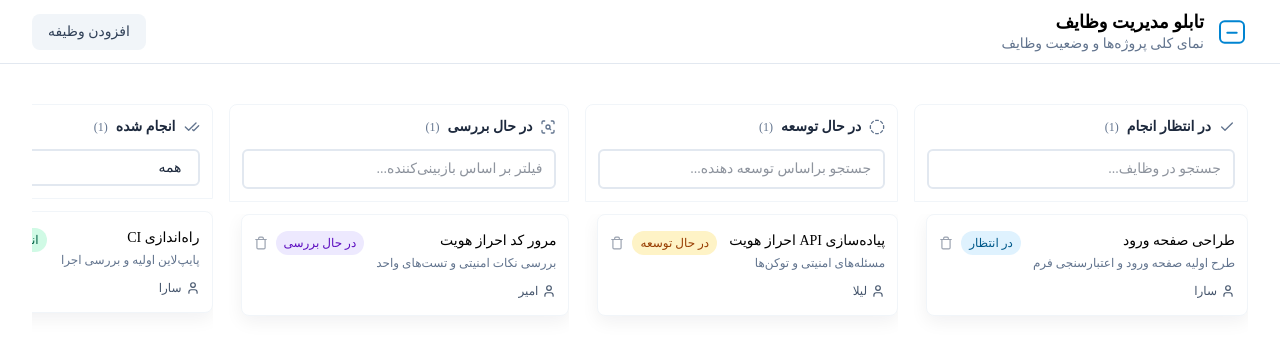
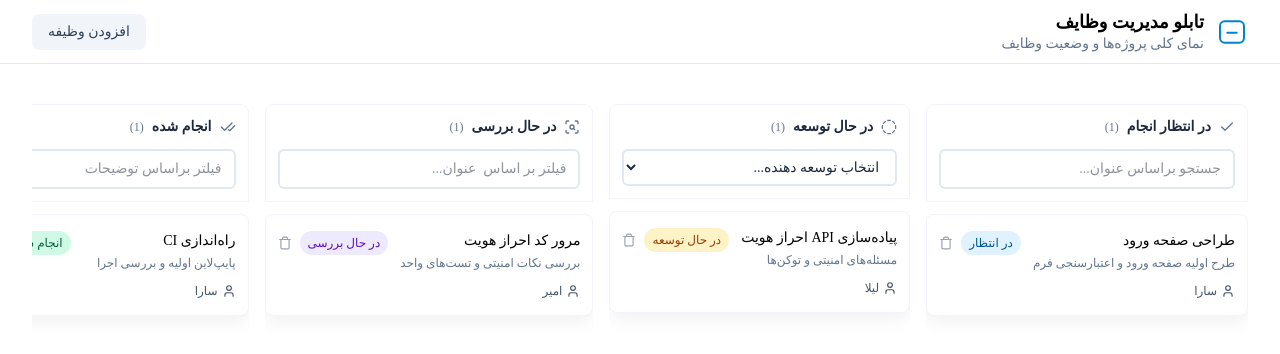
Before and after one commit to rezahtms/task-manager, a Next.js app: page /tasks in a window 1280 px wide. Shown: the top 354 px of the page. Built offline with nearby package versions, Linux system fonts and the light colour scheme.

Commit message:
feat(filster):create filter for columns

```diff
--- a/app/components/tasks/ColumnHeader.tsx
+++ b/app/components/tasks/ColumnHeader.tsx
@@ -1,16 +1,6 @@
+import { InputFilter, SelectFilter } from "@/app/libs/types/task";
 import { LucideIcon } from "lucide-react";
-
-type InputFilter = {
-  type: "input";
-  placeholder: string;
-  focusColor: string;
-};
-
-type SelectFilter = {
-  type: "select";
-  options: string[];
-  focusColor: string;
-};
+import { ChangeEvent, useState } from "react";
 
 export default function ColumnHeader({
   id,
@@ -18,13 +8,33 @@ export default function ColumnHeader({
   count,
   Icon,
   filter,
+  onFilterChange,
 }: {
   id: string;
   title: string;
   count: number;
   Icon: LucideIcon;
   filter: InputFilter | SelectFilter;
+  onFilterChange?: (value: string) => void;
 }) {
+  const [filterValue, setFilterValue] = useState("");
+
+  const handleInputChange = (e: ChangeEvent<HTMLInputElement>) => {
+    const value = e.target.value;
+    setFilterValue(value);
+    if (onFilterChange) {
+      onFilterChange(value);
+    }
+  };
+
+  const handleSelectChange = (e: ChangeEvent<HTMLSelectElement>) => {
+    const value = e.target.value;
+    setFilterValue(value);
+    if (onFilterChange) {
+      onFilterChange(value);
+    }
+  };
+
   return (
     <div className="sticky top-0 bg-white/95 backdrop-blur border border-slate-100 rounded-t-lg z-10 p-3">
       <div className="flex items-center text-slate-500 gap-2">
@@ -37,19 +47,40 @@ export default function ColumnHeader({
 
       <div className="mt-3">
         {filter.type === "input" ? (
+          <>
             <input
               type="text"
+              value={filterValue}
+              onChange={handleInputChange}
               placeholder={filter.placeholder}
               className={`w-full rounded-md border-2 border-slate-200 px-3 py-2 text-sm text-slate-800 focus:outline-none focus:border-${filter.focusColor}`}
+              aria-label={`فیلتر ${title} - جستجو در وظایف`}
+              aria-describedby={`${id}-instructions`}
             />
+            <div id={`${id}-instructions`} className="sr-only">
+              تایپ کنید تا لیست وظایف فیلتر شود
+            </div>
+          </>
         ) : (
+          <>
             <select
+              value={filterValue}
+              onChange={handleSelectChange}
               className={`w-full rounded-md border-2 border-slate-200 px-3 py-2 text-sm text-slate-800 focus:outline-none focus:border-${filter.focusColor}`}
+              aria-label={`فیلتر ${title} - انتخاب گزینه`}
+              aria-describedby={`${id}-instructions`}
             >
+              <option value="">{filter.placeholder}</option>
               {filter.options.map((opt) => (
-              <option key={opt}>{opt}</option>
+                <option key={opt} value={opt}>
+                  {opt}
+                </option>
               ))}
             </select>
+            <div id={`${id}-instructions`} className="sr-only">
+              گزینه مورد نظر را انتخاب کنید تا لیست وظایف فیلتر شود
+            </div>
+          </>
         )}
       </div>
     </div>
--- a/app/components/tasks/DnDBoard.tsx
+++ b/app/components/tasks/DnDBoard.tsx
@@ -5,21 +5,28 @@ import Column from "@/app/components/tasks/Column";
 import ColumnHeader from "@/app/components/tasks/ColumnHeader";
 import TaskCard from "@/app/components/tasks/TaskCard";
 import TaskList from "@/app/components/tasks/TaskList";
+import { useDragAndDrop } from "@/app/hooks/useDragAndDrop";
+import { useTaskFilters } from "@/app/hooks/useTaskFilters";
 import { COLUMNS } from "@/app/libs/constants/tasks";
 import { useAppDispatch, useAppSelector } from "@/app/libs/hooks/useRedux";
-import { initializeTasks, moveTask } from "@/app/libs/stores/tasksSlice";
-import { DraggingContext, Task, TaskStatus } from "@/app/libs/types/task";
+import { initializeTasks } from "@/app/libs/stores/tasksSlice";
+import { TaskStatus } from "@/app/libs/types/task";
 import { AnimatePresence, motion } from "framer-motion";
-import { useEffect, useState } from "react";
+import { useEffect } from "react";
 
 export default function DnDBoard() {
   const dispatch = useAppDispatch();
-  const { tasks, columns } = useAppSelector((state) => state.tasks);
-  const [draggingContext, setDraggingContext] = useState<DraggingContext>({
-    isDragging: false,
-    activeTaskId: null,
-    sourceColumnId: null,
-  });
+  const { tasks } = useAppSelector((state) => state.tasks);
+
+  const {
+    draggingContext,
+    handleDragStart,
+    handleDragEnd,
+    handleDragOver,
+    handleDrop,
+  } = useDragAndDrop();
+  const { filters, handleFilterChange, getFilteredTasksForStatus } =
+    useTaskFilters();
 
   useEffect(() => {
     import("@/app/libs/constants/tasks").then(({ TASKS }) => {
@@ -27,74 +34,18 @@ export default function DnDBoard() {
     });
   }, [dispatch]);
 
-  const handleDragStart = (
-    e: React.DragEvent<HTMLDivElement>,
-    taskId: string,
-    sourceStatus: string,
-  ) => {
-    e.dataTransfer.setData("taskId", taskId);
-    e.dataTransfer.setData("sourceStatus", sourceStatus);
-    setDraggingContext({
-      isDragging: true,
-      activeTaskId: taskId,
-      sourceColumnId: sourceStatus as TaskStatus,
-    });
-  };
-
-  const handleDragEnd = () => {
-    setDraggingContext({
-      isDragging: false,
-      activeTaskId: null,
-      sourceColumnId: null,
-    });
-  };
-
-  const handleDragOver = (e: React.DragEvent<HTMLDivElement>) => {
-    e.preventDefault();
-  };
-
-  const handleDrop = (
-    e: React.DragEvent<HTMLDivElement>,
-    destinationStatus: string,
-  ) => {
-    e.preventDefault();
-    const taskId = e.dataTransfer.getData("taskId");
-    const sourceStatus = e.dataTransfer.getData("sourceStatus");
-
-    if (!taskId || !sourceStatus) return;
-
-    const typedSourceStatus = sourceStatus as TaskStatus;
-    const typedDestinationStatus = destinationStatus as TaskStatus;
-
-    if (typedSourceStatus === typedDestinationStatus) {
-      handleDragEnd();
-      return;
-    }
-
-    dispatch(
-      moveTask({
-        taskId,
-        sourceStatus: typedSourceStatus,
-        destinationStatus: typedDestinationStatus,
-      }),
-    );
-
-    handleDragEnd();
-  };
-
-  const tasksByStatus: Record<string, Task[]> = {};
-  COLUMNS.forEach((column) => {
-    tasksByStatus[column.status] = tasks.filter(
-      (task) => task.status === column.status,
-    );
-  });
-
   return (
     <div className="max-w-7xl mx-auto px-4 md:px-8">
       <section aria-label="تابلو کانبان" className="mt-6">
         <div id="board-wrapper" className="overflow-x-auto focus:outline-none">
           <Board>
-            {COLUMNS.map((column) => (
+            {COLUMNS.map((column) => {
+              const filteredTasks = getFilteredTasksForStatus(
+                column.status as TaskStatus,
+                tasks,
+              );
+
+              return (
                 <Column
                   key={column.id}
                   id={`col-${column.id}`}
@@ -105,14 +56,17 @@ export default function DnDBoard() {
                   <ColumnHeader
                     id={`col-${column.id}-title`}
                     title={column.title}
-                  count={columns[column.status]?.length ?? 0}
+                    count={filteredTasks.length}
                     Icon={column.icon}
                     filter={column.filter}
+                    onFilterChange={(value) =>
+                      handleFilterChange(column.id, value)
+                    }
                   />
 
                   <TaskList ariaLabel={`لیست وظایف ${column.title}`}>
                     <AnimatePresence>
-                    {tasksByStatus[column.status]?.map((task) => (
+                      {filteredTasks.map((task) => (
                         <div
                           key={task.id}
                           draggable
@@ -138,9 +92,21 @@ export default function DnDBoard() {
                         </div>
                       ))}
                     </AnimatePresence>
+
+                    {filteredTasks.length === 0 && filters[column.id] && (
+                      <div
+                        className="text-center py-8 text-slate-500 italic"
+                        role="status"
+                        aria-live="polite"
+                        aria-label={`هیچ وظیفه‌ای مطابق با فیلتر "${filters[column.id]}" در ستون ${column.title} یافت نشد`}
+                      >
+                        موردی یافت نشد
+                      </div>
+                    )}
                   </TaskList>
                 </Column>
-            ))}
+              );
+            })}
           </Board>
         </div>
       </section>
--- a/app/components/tasks/TaskCard.tsx
+++ b/app/components/tasks/TaskCard.tsx
@@ -60,7 +60,7 @@ export default function TaskCard({ task }: { task: Task }) {
             <button
               onClick={handleDeleteClick}
               className="text-gray-400 hover:text-red-500 transition-colors "
-              aria-label={`Delete task ${task.title}`}
+              aria-label={`حذف وظیفه ${task.title}`}
             >
               <Trash size={14} />
             </button>
--- a/app/components/tasks/TaskList.tsx
+++ b/app/components/tasks/TaskList.tsx
@@ -9,7 +9,7 @@ export default function TaskList({
     <ul
       role="list"
       aria-label={ariaLabel}
-      className="flex-1 overflow-y-auto mt-3 space-y-3 pl-3 custom-scrollbar"
+      className="flex-1 overflow-y-auto mt-3 space-y-3  custom-scrollbar"
       style={{
         msOverflowStyle: "auto",
         scrollbarWidth: "thin",
--- /dev/null
+++ b/app/hooks/useDragAndDrop.ts
@@ -0,0 +1,76 @@
+import { useAppDispatch } from "@/app/libs/hooks/useRedux";
+import { moveTask } from "@/app/libs/stores/tasksSlice";
+import { DraggingContext, TaskStatus, UseDragAndDropReturn } from "@/app/libs/types/task";
+import { useState } from "react";
+
+export const useDragAndDrop = (): UseDragAndDropReturn => {
+  const dispatch = useAppDispatch();
+  const [draggingContext, setDraggingContext] = useState<DraggingContext>({
+    isDragging: false,
+    activeTaskId: null,
+    sourceColumnId: null,
+  });
+
+  const handleDragStart = (
+    e: React.DragEvent<HTMLDivElement>,
+    taskId: string,
+    sourceStatus: string,
+  ) => {
+    e.dataTransfer.setData("taskId", taskId);
+    e.dataTransfer.setData("sourceStatus", sourceStatus);
+    setDraggingContext({
+      isDragging: true,
+      activeTaskId: taskId,
+      sourceColumnId: sourceStatus as TaskStatus,
+    });
+  };
+
+  const handleDragEnd = () => {
+    setDraggingContext({
+      isDragging: false,
+      activeTaskId: null,
+      sourceColumnId: null,
+    });
+  };
+
+  const handleDragOver = (e: React.DragEvent<HTMLDivElement>) => {
+    e.preventDefault();
+  };
+
+  const handleDrop = (
+    e: React.DragEvent<HTMLDivElement>,
+    destinationStatus: string,
+  ) => {
+    e.preventDefault();
+    const taskId = e.dataTransfer.getData("taskId");
+    const sourceStatus = e.dataTransfer.getData("sourceStatus");
+
+    if (!taskId || !sourceStatus) return;
+
+    const typedSourceStatus = sourceStatus as TaskStatus;
+    const typedDestinationStatus = destinationStatus as TaskStatus;
+
+    if (typedSourceStatus === typedDestinationStatus) {
+      handleDragEnd();
+      return;
+    }
+
+    dispatch(
+      moveTask({
+        taskId,
+        sourceStatus: typedSourceStatus,
+        destinationStatus: typedDestinationStatus,
+      }),
+    );
+
+    handleDragEnd();
+  };
+
+  return {
+    draggingContext,
+    handleDragStart,
+    handleDragEnd,
+    handleDragOver,
+    handleDrop,
+  };
+};
--- /dev/null
+++ b/app/hooks/useTaskFilters.ts
@@ -0,0 +1,26 @@
+import { Task, TaskStatus, UseTaskFiltersReturn } from "@/app/libs/types/task";
+import { getFilteredTasks } from "@/app/libs/utils/taskUtils";
+import { useCallback, useState } from "react";
+
+
+
+export const useTaskFilters = (): UseTaskFiltersReturn => {
+  const [filters, setFilters] = useState<Record<string, string>>({});
+
+  const handleFilterChange = useCallback((columnId: string, value: string) => {
+    setFilters((prev) => ({
+      ...prev,
+      [columnId]: value.toLowerCase(),
+    }));
+  }, []);
+
+  const getFilteredTasksForStatus = useCallback((status: TaskStatus, tasks: Task[]): Task[] => {
+    return getFilteredTasks(status, filters, tasks);
+  }, [filters]);
+
+  return {
+    filters,
+    handleFilterChange,
+    getFilteredTasksForStatus,
+  };
+};
--- a/app/libs/constants/tasks.ts
+++ b/app/libs/constants/tasks.ts
@@ -1,5 +1,16 @@
 import { Check, CheckCheck, CircleDashed, ScanSearch } from "lucide-react";
 import { ColumnConfig, Task } from "../types/task";
+
+export const MEMBERS = [
+  { id: 1, name: "علی" },
+  { id: 2, name: "سارا" },
+  { id: 3, name: "رضا" },
+  { id: 4, name: "محمد" },
+  { id: 5, name: "باران" },
+  { id: 6, name: "دانیال" },
+  { id: 7, name: "شیرین" },
+  { id: 8, name: "کیان" },
+];
 
 export const COLUMNS: ColumnConfig[] = [
   {
@@ -10,7 +21,7 @@ export const COLUMNS: ColumnConfig[] = [
     status: "todo",
     filter: {
       type: "input",
-      placeholder: "جستجو در وظایف...",
+      placeholder: "جستجو براساس عنوان...",
       focusColor: "sky-300",
     },
   },
@@ -21,9 +32,10 @@ export const COLUMNS: ColumnConfig[] = [
     icon: CircleDashed,
     status: "in-development",
     filter: {
-      type: "input",
-      placeholder: "جستجو براساس توسعه دهنده...",
+      type: "select",
+      placeholder: "انتخاب توسعه دهنده...",
       focusColor: "amber-300",
+      options: MEMBERS.map((member) => member.name),
     },
   },
   {
@@ -34,7 +46,7 @@ export const COLUMNS: ColumnConfig[] = [
     status: "validation",
     filter: {
       type: "input",
-      placeholder: "فیلتر بر اساس بازبینی‌کننده...",
+      placeholder: "فیلتر بر اساس  عنوان...",
       focusColor: "violet-300",
     },
   },
@@ -45,14 +57,12 @@ export const COLUMNS: ColumnConfig[] = [
     icon: CheckCheck,
     status: "done",
     filter: {
-      type: "select",
-      options: ["همه", "نسخه ۱.۰", "پایداری"],
+      type: "input",
+      placeholder: "فیلتر براساس توضیحات",
       focusColor: "green-300",
     },
   },
 ];
-
-
 
 export const TASKS: Task[] = [
   {
@@ -85,17 +95,9 @@ export const TASKS: Task[] = [
   },
 ];
 
-
-export const MEMBERS = [
-  { id: 1, name: "علی" },
-  { id: 2, name: "سارا" },
-  { id: 3, name: "رضا" },
-  { id: 4, name: "محمد" },
-  { id: 5, name: "باران" },
-  { id: 6, name: "دانیال" },
-  { id: 7, name: "شیرین" },
-  { id: 8, name: "کیان" }
+export const STATUS = [
+  { status: "todo", value: "در انتظار انجام" },
+  { status: "in-development", value: "در حال توسعه" },
+  { status: "validation", value: "در حال بررسی" },
+  { status: "done", value: "انجام شده" },
 ];
-
-
-export const STATUS = [{ status: "todo", value: 'در انتظار انجام' }, { status: "in-development", value: 'در حال توسعه' }, { status: "validation", value: 'در حال بررسی' }, { status: "done", value: 'انجام شده' }]
--- /dev/null
+++ b/app/libs/utils/taskUtils.ts
@@ -0,0 +1,57 @@
+import { COLUMNS } from "@/app/libs/constants/tasks";
+import { FilterConfig, Task, TaskStatus } from "@/app/libs/types/task";
+
+
+
+export const filterTasks = ({
+  filterValue,
+  columnIndex,
+  tasks,
+}: FilterConfig): Task[] => {
+  if (!filterValue) {
+    return tasks;
+  }
+
+  switch (columnIndex) {
+    case 0:
+      return tasks.filter((task) =>
+        task.title.toLowerCase().includes(filterValue),
+      );
+    case 1:
+      return tasks.filter(
+        (task) => task.assignee.toLowerCase() === filterValue.toLowerCase(),
+      );
+    case 2:
+      return tasks.filter((task) =>
+        task.title.toLowerCase().includes(filterValue),
+      );
+    case 3:
+      return tasks.filter(
+        (task) =>
+          task.description?.toLowerCase().includes(filterValue) ?? false,
+      );
+    default:
+      return tasks;
+  }
+};
+
+export const getFilteredTasks = (
+  status: TaskStatus,
+  filters: Record<string, string>,
+  tasks: Task[],
+): Task[] => {
+  const column = COLUMNS.find((col) => col.status === status);
+  if (!column) return [];
+
+  const filterValue = filters[column.id] || "";
+  const tasksForStatus = tasks.filter((task) => task.status === status);
+
+  const columnIndex = COLUMNS.findIndex((col) => col.status === status);
+
+  return filterTasks({
+    columnId: column.id,
+    filterValue,
+    columnIndex,
+    tasks: tasksForStatus,
+  });
+};
```
Also changed, not shown: app/libs/types/task.ts (+48 -6 lines). Lines whose indentation alone changed are shown as unchanged.
